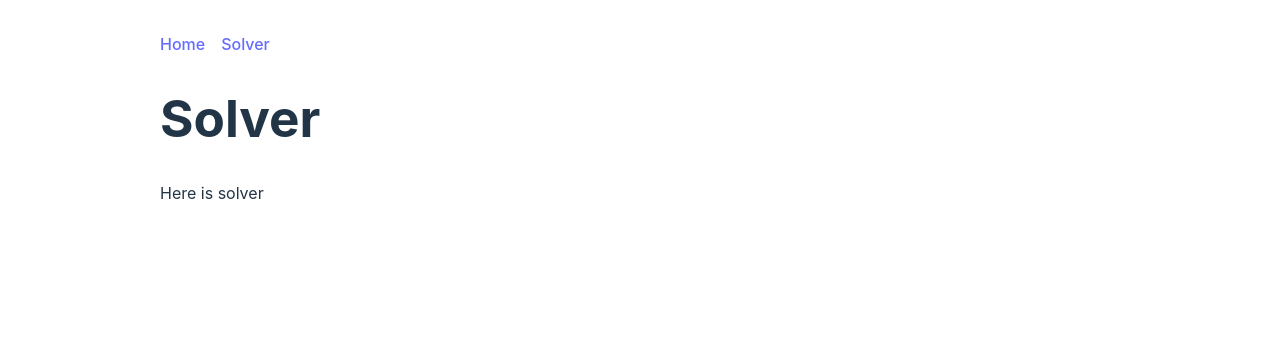
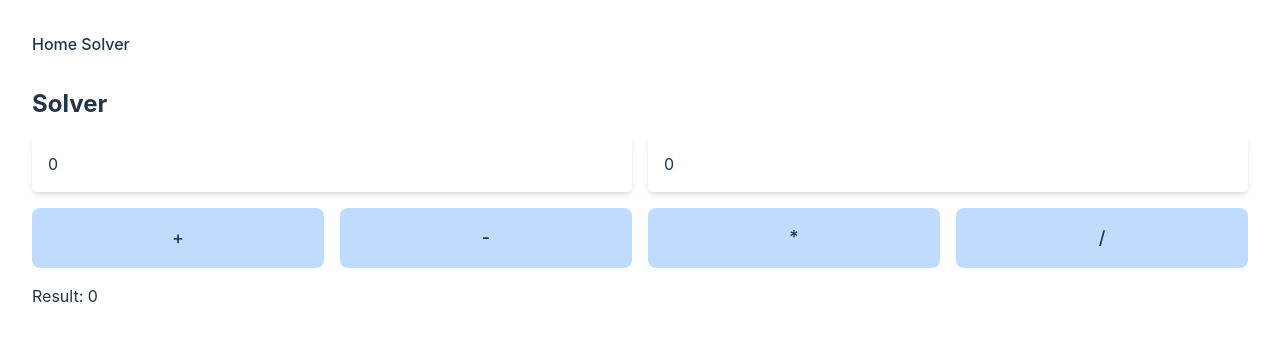
Before and after one commit to przeprogramowani/opanuj-frontend-praktyka, a Vue app in the folder practice/vue-app/: page /solver in a window 1280 px wide. Shown: the top 340 px of the page. Built offline with nearby package versions, Linux system fonts and the light colour scheme.

Commit message:
OPF-01-solver:  Refactor Solver task

```diff
--- a/practice/vue-app/src/App.vue
+++ b/practice/vue-app/src/App.vue
@@ -2,21 +2,16 @@
 </script>
 
 <template>
-  <nav class="navbar">
+  <link href="https://unpkg.com/tailwindcss@^2/dist/tailwind.min.css" rel="stylesheet">
+
+  <nav class="flex w-auto gap-x-1">
     <RouterLink to="/">Home</RouterLink>
     <RouterLink to="/solver">Solver</RouterLink>
   </nav>
-  <main class="app-content">
+  <main class="mt-8 w-full">
     <RouterView />
   </main>
 </template>
 
 <style scoped>
-.navbar {
-  display: flex;
-  column-gap: 1rem;
-}
-.app-content {
-  width: 75vw;
-}
 </style>
--- /dev/null
+++ b/practice/vue-app/src/module1/solver/components/BasicButton.vue
@@ -0,0 +1,29 @@
+<script setup lang="ts">
+type BasicButtonProps = {
+  disabled?: boolean;
+}
+const props = defineProps<BasicButtonProps>();
+
+const emit = defineEmits(['click']);
+
+
+const handleButtonClick = (): void => {
+  emit('click');
+};
+</script>
+
+<template>
+  <button
+    :disabled="props.disabled"
+    :class="props.disabled ? 'bg-gray-400 cursor-not-allowed' : 'cursor-pointer bg-blue-200 hover:bg-blue-500 focus-visible:outline-4 focus-visible:ring-4 focus:outline-4 focus:ring-4 hover:text-white rounded-md'"
+    class="transition-border-color duration-25  font-medium rounded-lg  px-2 py-4 text-lg"
+    @click="handleButtonClick"
+  >
+    <slot></slot>
+  </button>
+</template>
+
+<style scoped>
+
+
+</style>
--- /dev/null
+++ b/practice/vue-app/src/module1/solver/components/BasicInput.vue
@@ -0,0 +1,31 @@
+<script setup lang="ts" xmlns="http://www.w3.org/1999/html">
+  type BasicInputProps = {
+    type: 'text' | 'password' | 'number';
+    disabled?: boolean;
+    required?: boolean;
+  }
+  const emit = defineEmits(['onBlur'])
+  const model = defineModel();
+  const props = withDefaults(defineProps<BasicInputProps>(),{
+    type: 'text',
+    required: false,
+    disabled: false,
+  });
+</script>
+
+<template>
+  <div class="flex flex-col">
+  <input
+    :disabled="props.disabled"
+    :type="props.type"
+    class="rounded-md shadow-md p-4"
+    v-model="model"
+    @blur="emit('onBlur', model)"
+  />
+  <slot></slot>
+  </div>
+</template>
+
+<style scoped>
+
+</style>
--- /dev/null
+++ b/practice/vue-app/src/module1/solver/composables/functions.ts
@@ -0,0 +1,15 @@
+export function add(a: number, b: number) {
+  return a + b;
+}
+
+export function subtract(a: number, b: number) {
+  return a - b;
+}
+
+export function multiply(a: number, b: number) {
+  return a * b;
+}
+
+export function divide(a: number, b: number) {
+  return a / b;
+}
--- /dev/null
+++ b/practice/vue-app/src/module1/solver/composables/useSolver.ts
@@ -0,0 +1,21 @@
+import { ref } from 'vue';
+import { add, divide, multiply, subtract } from './functions.ts';
+
+export const useSolver = () => {
+  const numA = ref(0);
+  const numB = ref(0);
+  let result = ref(0);
+
+  const calculate = (func: (a: number, b: number) => number) => {
+    result.value = func(numA.value, numB.value);
+  };
+
+  const handleAdd = () => calculate(add);
+  const handleSubtract = () => calculate(subtract);
+  const handleMultiply = () => calculate(multiply);
+  const handleDivide = () => calculate(divide);
+
+  return {
+    numA, numB, result, handleAdd, handleSubtract, handleMultiply, handleDivide
+  };
+};
--- /dev/null
+++ b/practice/vue-app/src/module1/solver/composables/useValidator.ts
@@ -0,0 +1,19 @@
+import { Ref } from 'vue';
+
+export const useValidator = (valResult: Ref<{[key: string]: string}>) => {
+
+  const isNumber = (value: any): { status: 'failed', message: string } | { status: 'passed' } => {
+    if (typeof value !== 'number') {
+      return { status: 'failed', message: 'Provide number' };
+    }
+    return { status: 'passed' };
+  };
+
+  const handleValidation = (val: number, idx: string) => {
+    const validationFn = [isNumber];
+    valResult.value[idx] = validationFn.map(fn => fn(val)).map(result => result.status === 'failed' ? result.message : '').filter(message => message).join(' ');
+  };
+  return {
+    handleValidation
+  }
+}
--- a/practice/vue-app/src/module1/solver/views/SolverView.vue
+++ b/practice/vue-app/src/module1/solver/views/SolverView.vue
@@ -1,16 +1,55 @@
+<script setup lang="ts">
+
+import { useSolver } from '../composables/useSolver.ts';
+import { useValidator } from '../composables/useValidator.ts';
+import BasicButton from '../components/BasicButton.vue';
+import BasicInput from '../components/BasicInput.vue';
+import { computed, ref } from 'vue';
+
+const { numA, numB, result, handleAdd, handleSubtract, handleMultiply, handleDivide } = useSolver();
+
+const valResult = ref({ numA: '', numB: '' });
+
+const { handleValidation } = useValidator(valResult);
+
+const isValid = computed(() => !(valResult.value.numA || valResult.value.numB));
+
+
+</script>
+
 <template>
   <div>
-    <h1>Solver</h1>
-    <div>
-      <p>Here is solver</p>
+    <h1 class="text-2xl font-bold mb-4">Solver</h1>
+    <div class="w-full">
+      <div class="grid grid-cols-2 gap-x-4">
+        <BasicInput
+          type="number"
+          v-model="numA"
+          required
+          @on-blur="(value) => handleValidation(value, 'numA')"
+        >
+          <p v-if="valResult.numA" class="text-red-600">{{ valResult.numA }}</p>
+        </BasicInput>
+        <BasicInput
+          type="number"
+          v-model="numB"
+          required
+          @on-blur="(value) => handleValidation(value, 'numB')"
+        >
+          <p v-if="valResult.numB" class="text-red-600">{{ valResult.numB }}</p>
+        </BasicInput>
+      </div>
+      <div class="grid grid-cols-4 gap-x-4 my-4">
+        <BasicButton @click="handleAdd" :disabled="!isValid">+</BasicButton>
+        <BasicButton @click="handleSubtract" :disabled="!isValid">-</BasicButton>
+
+        <BasicButton @click="handleMultiply" :disabled="!isValid">*</BasicButton>
+        <BasicButton @click="handleDivide" :disabled="!isValid">/</BasicButton>
+      </div>
+      <div>Result: {{ result }}</div>
     </div>
   </div>
 </template>
 
-<script setup lang="ts">
-
-</script>
-
 <style scoped>
-
 </style>
--- a/practice/vue-app/src/style.css
+++ b/practice/vue-app/src/style.css
@@ -30,38 +30,11 @@ body {
   min-height: 100vh;
 }
 
-h1 {
-  font-size: 3.2em;
-  line-height: 1.1;
-}
-
-button {
-  border-radius: 8px;
-  border: 1px solid transparent;
-  padding: 0.6em 1.2em;
-  font-size: 1em;
-  font-weight: 500;
-  font-family: inherit;
-  background-color: #1a1a1a;
-  cursor: pointer;
-  transition: border-color 0.25s;
-}
-button:hover {
-  border-color: #646cff;
-}
-button:focus,
-button:focus-visible {
-  outline: 4px auto -webkit-focus-ring-color;
-}
-
-.card {
-  padding: 2em;
-}
-
 #app {
   max-width: 1280px;
   margin: 0 auto;
   padding: 2rem;
+  width: 100%;
 }
 
 @media (prefers-color-scheme: light) {
@@ -72,7 +45,4 @@ button:focus-visible {
   a:hover {
     color: #747bff;
   }
-  button {
-    background-color: #f9f9f9;
-  }
 }
```
Also changed, not shown: practice/vue-app/src/components/HelloWorld.vue (deleted, +0 -38 lines).
